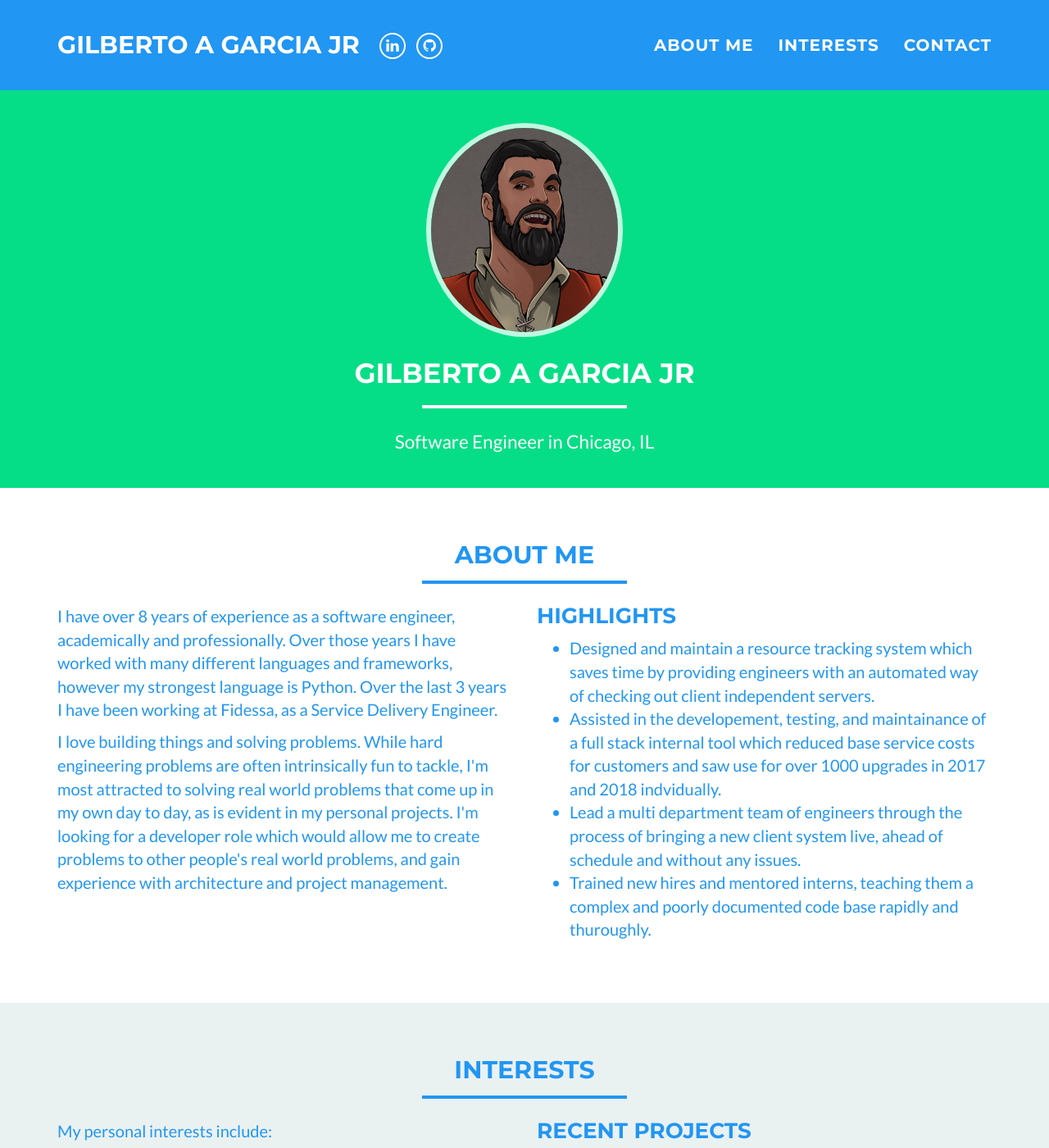
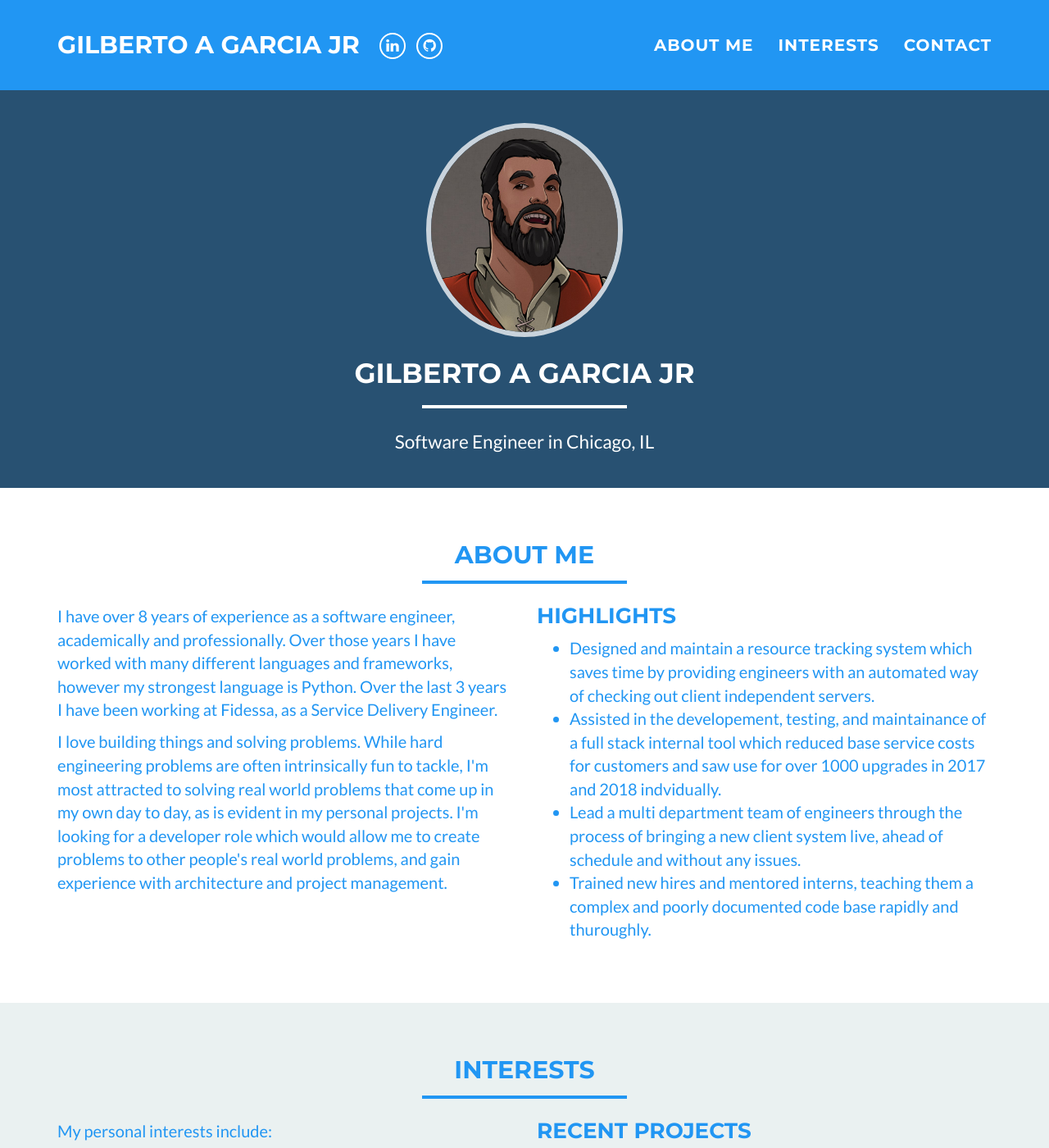
Before and after one commit to CaptainOmNoms/CaptainOmNoms.github.io, a Jekyll site: the page built from index.html, in a window 1280 px wide and 1400 px high. Shown: the whole window at 82% size. Built offline with Jekyll 4.4.1, drawn with Linux system fonts in a browser that asks for light colours.

Commit message:
Update _config.yml

```diff
--- a/_config.yml
+++ b/_config.yml
@@ -21,8 +21,8 @@ bing_verify:
 
 # Color settings (hex-codes without the leading hash-tag)
 color:
-  primary: 05DE86
-  primary-rgb: "5, 222, 25"
+  primary: 285172
+  primary-rgb: "40, 81, 114"
   secondary: 2196F3
   secondary-dark: DE1905
   section-tout: eaf1f1
```
